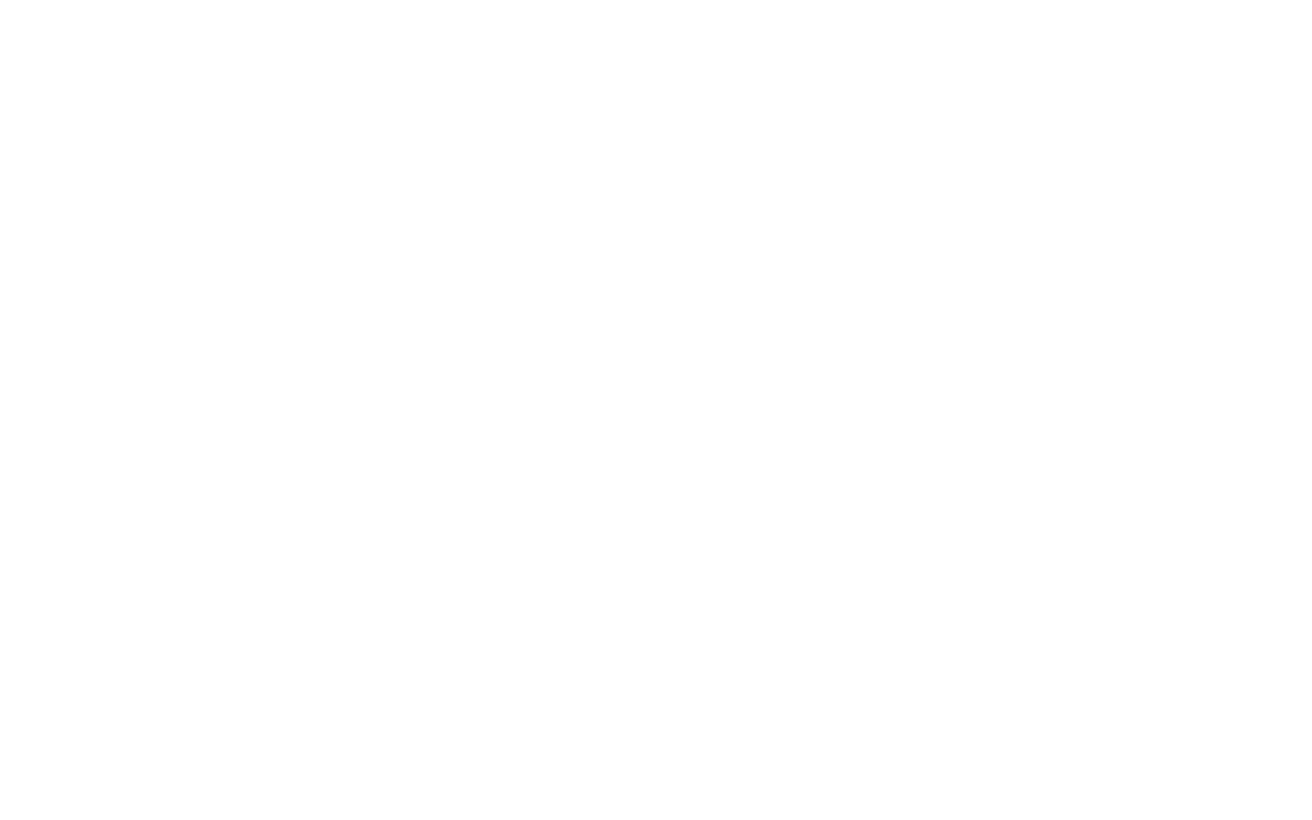
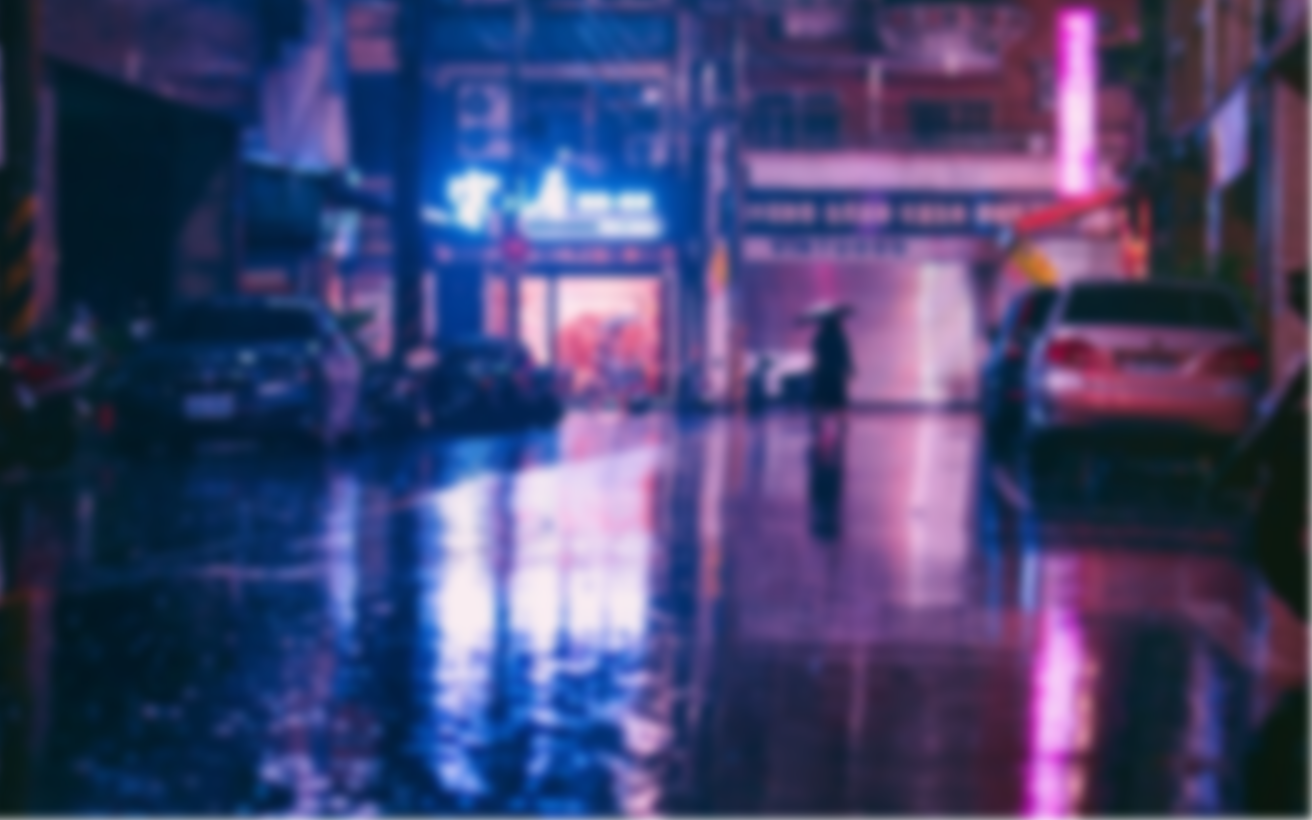
Before and after one commit to B1ZON-c0de/weather_sounds, a website built with webpack: page public/index.html in a window 1280 px wide. Shown: the whole page, 1312 px wide, since content can reach past the window. Built offline with nearby package versions, Linux system fonts and the light colour scheme.

Commit message:
style(style.scss): добавил изображение на фон и его разымытие

```diff
--- a/src/style.scss
+++ b/src/style.scss
@@ -3,3 +3,18 @@
   padding: 0;
   box-sizing: border-box;
 }
+
+#app {
+  width: 100%;
+  height: 100vh;
+  position: relative;
+
+  &::before {
+    content: '';
+    position: absolute;
+    inset: 0;
+    background: url("/assets/rainy-bg.jpg") no-repeat center / cover;
+    transform: scale(1.05);
+    filter: blur(5px);
+  }
+}
```
